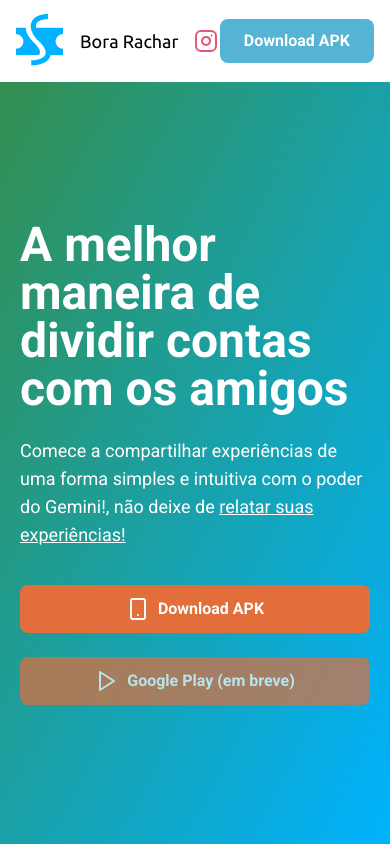
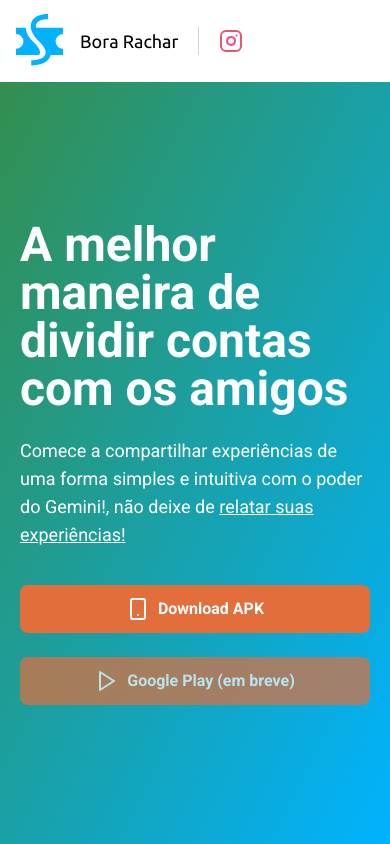
Before and after one commit to Quartel-Enterprise/bora-rachar-landing-page, a Next.js app: page / in a window 390 px wide. Shown: the top 844 px of the page. Built offline with nearby package versions, Linux system fonts and the light colour scheme; no server answers.

Commit message:
fix: header responsivity

```diff
--- a/tailwind.config.ts
+++ b/tailwind.config.ts
@@ -20,7 +20,7 @@ const config: Config = {
         logo: 'hsl(var(--logo))',
       },
       screens: {
-        xs: '375px',
+        xs: '420px',
       },
     },
   },
```
